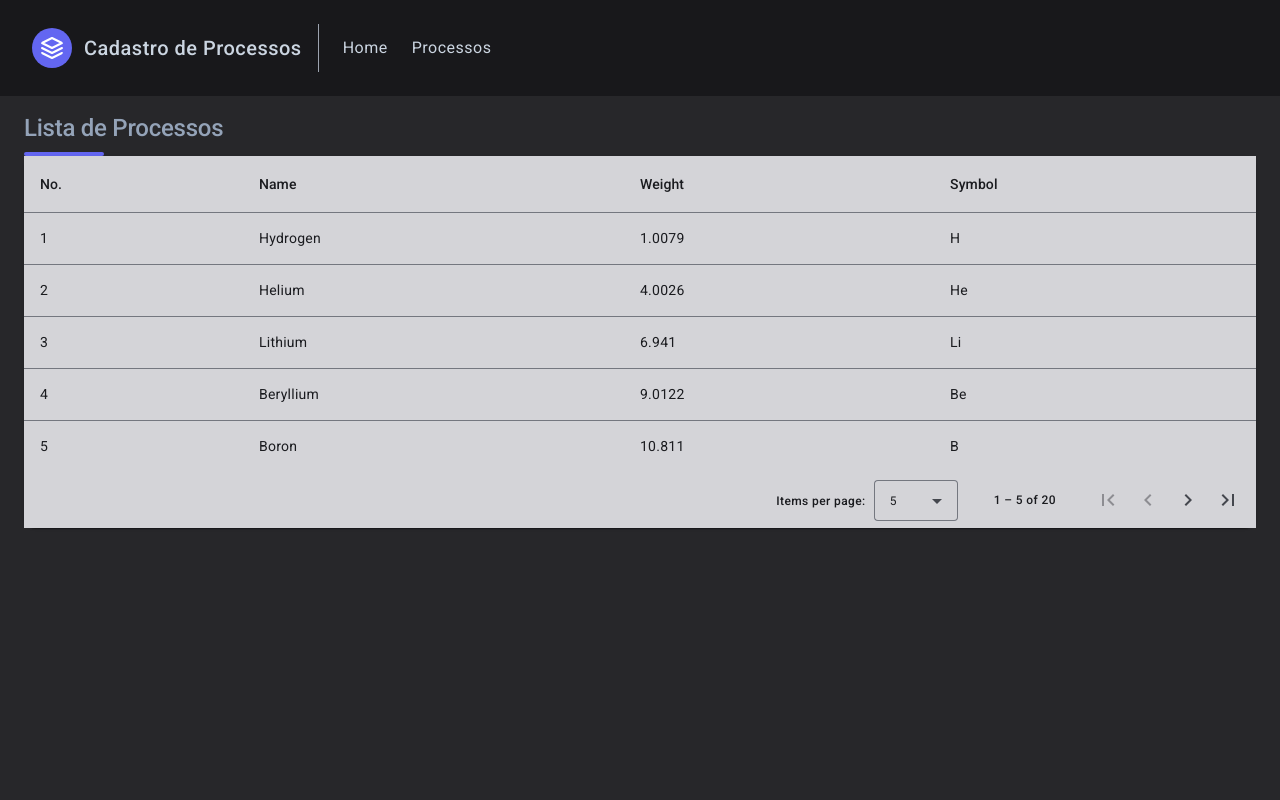
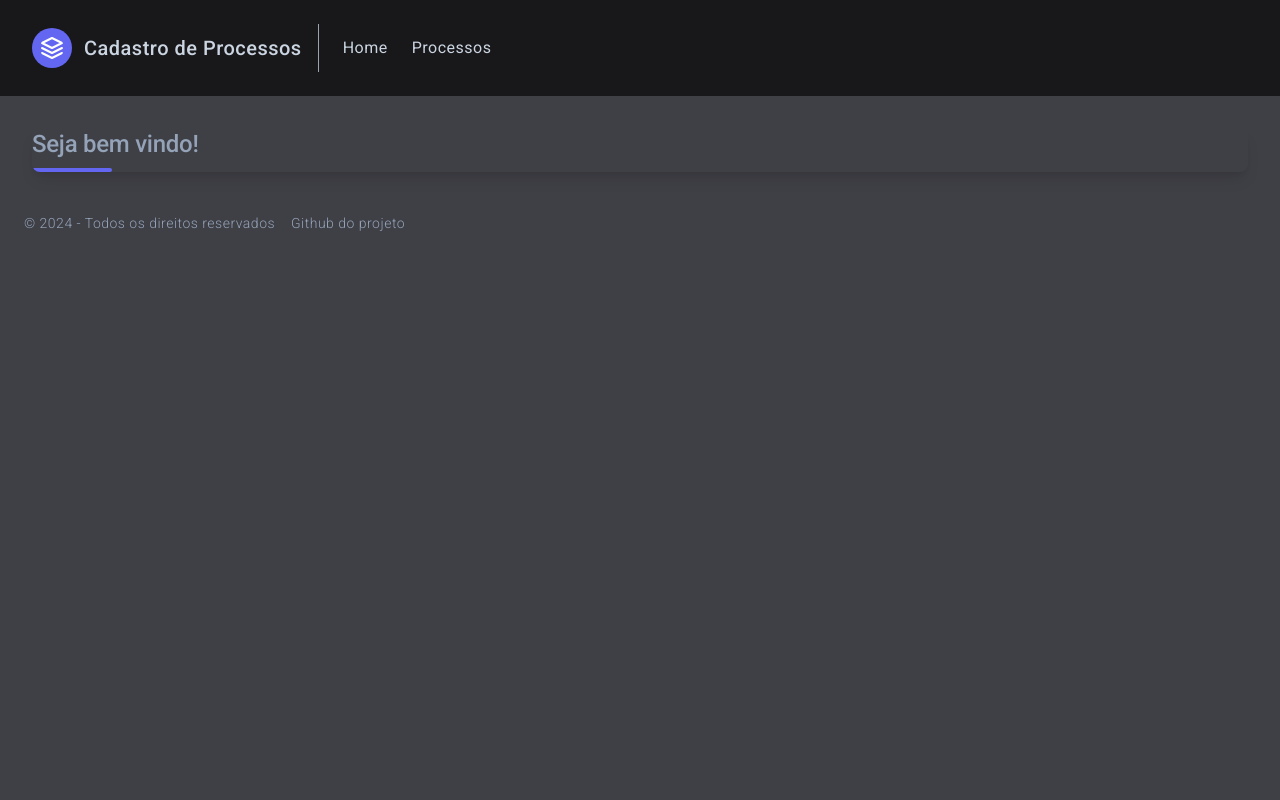
Before and after one commit to nitlawalter/cadastro-processos-tailwind-app, an Angular app: page /processos-register in a window 1280 px wide. Before the commit this address led to /. Shown: the top 800 px of the page. Built offline with nearby package versions, Linux system fonts and the light colour scheme.

Commit message:
ajustes nas paginas

```diff
--- a/src/app/app.component.html
+++ b/src/app/app.component.html
@@ -1,8 +1,9 @@
-<div class="h-screen flex flex-col">
+<div class="h-screen flex flex-col bg-zinc-700">
 
   <app-header />
 
-  <app-processos-list />
+  <!--<app-processos-list />-->
+  <router-outlet />
 
   <app-footer />
 
--- a/src/app/app.routes.ts
+++ b/src/app/app.routes.ts
@@ -1,3 +1,9 @@
+import { ProcessosRegisterComponent } from './pages/processos-register/processos-register.component';
 import { Routes } from '@angular/router';
+import { ProcessosListComponent } from './pages/processos-list/processos-list.component';
 
-export const routes: Routes = [];
+export const routes: Routes = [
+  {path: '', redirectTo: 'processos-list', pathMatch: 'full'},
+  {path: 'processos-list', component: ProcessosListComponent},
+  {path: 'processos-register', component: ProcessosRegisterComponent},
+];
--- a/src/app/components/footer/footer.component.html
+++ b/src/app/components/footer/footer.component.html
@@ -1,4 +1,4 @@
-<footer class="bg-zinc-700 text-slate-300 font-light h-12 content-center px-2 flex flex-1">
+<footer class="bg-zinc-700 text-slate-300 font-light h-12 content-center px-2 flex flex-0 relative">
   <div class="py-1 flex items-center sm:flex-row flex-col">
     <p class="text-sm text-slate-400 sm:ml-4 sm:pl-4 sm:py-2 sm:mt-0 mt-4 content-center">
         © 2024 - Todos os direitos reservados
--- a/src/app/components/header/header.component.html
+++ b/src/app/components/header/header.component.html
@@ -1,4 +1,4 @@
-<header class="bg-zinc-900 h-24 text-slate-300 content-center px-6  body-font">
+<header class="bg-zinc-900 h-24 text-slate-300 content-center px-6  body-font overflow-hidden">
   <div class="container flex flex-wrap p-2 flex-col md:flex-row items-center">
     <a class="flex title-font font-medium items-center text-slate-300 mb-4 md:mb-0">
       <svg xmlns="http://www.w3.org/2000/svg" fill="none" stroke="currentColor" stroke-linecap="round" stroke-linejoin="round" stroke-width="2" class="w-10 h-10 text-white p-2 bg-indigo-500 rounded-full" viewBox="0 0 24 24">
@@ -7,8 +7,14 @@
       <span class="ml-3 text-xl">Cadastro de Processos</span>
     </a>
     <nav class="md:mr-auto md:ml-4 md:py-1 md:pl-4 md:border-l md:border-gray-400	flex flex-wrap items-center text-base justify-center">
-      <a class="mr-2 hover:text-slate-400 hover:bg-zinc-700 cursor-pointer rounded p-2">Home</a>
-      <a class="mr-2 hover:text-slate-400 hover:bg-zinc-700 cursor-pointer rounded p-2">Processos</a>
+      <a class="mr-2 hover:text-slate-400 hover:bg-zinc-700 cursor-pointer rounded p-2"
+        (click)="navigateTo('processos-register')" >
+        Home
+      </a>
+      <a class="mr-2 hover:text-slate-400 hover:bg-zinc-700 cursor-pointer rounded p-2"
+      (click)="navigateTo('processos-list')" >
+        Processos
+      </a>
     </nav>
   </div>
 </header>
--- a/src/app/components/header/header.component.ts
+++ b/src/app/components/header/header.component.ts
@@ -1,12 +1,20 @@
 import { Component } from '@angular/core';
+import { MatIconModule } from '@angular/material/icon';
+import { Router } from '@angular/router';
 
 @Component({
   selector: 'app-header',
   standalone: true,
-  imports: [],
+  imports: [MatIconModule],
   templateUrl: './header.component.html',
   styleUrl: './header.component.scss'
 })
 export class HeaderComponent {
 
+  constructor(private router: Router ) { }
+
+  navigateTo(route: string) {
+    this.router.navigate([route]);
+  }
+
 }
--- a/src/app/pages/processos-list/processos-list.component.html
+++ b/src/app/pages/processos-list/processos-list.component.html
@@ -1,11 +1,12 @@
-<main class="bg-zinc-800 text-slate-200 flex-1 px-6 py-4">
+<div class="flex w-full flex-auto justify-center sm:p-6 md:p-8">
+<main class="bg-default flex w-full flex-auto flex-col sm:max-w-360 sm:overflow-hidden sm:rounded-lg sm:shadow-lg">
 
   <div class="lg:w-1/2 w-full mb-6 lg:mb-0">
     <h1 class="!sm:text-3xl !text-2xl !font-medium !title-font !mb-2 !text-slate-400">Lista de Processos</h1>
     <div class="h-1 w-20 bg-indigo-500 rounded"></div>
   </div>
 
-  <div class="min-h-lvh">
+  <div class="mt-2">
     <mat-card class="!bg-zinc-200">
       <table mat-table [dataSource]="dataSource" class="!bg-zinc-300">
 
@@ -37,7 +38,7 @@
         <tr mat-row *matRowDef="let row; columns: displayedColumns;"></tr>
       </table>
 
-      <mat-paginator [pageSizeOptions]="[5, 10, 20]"
+      <mat-paginator [pageSizeOptions]="[5, 10]"
                      showFirstLastButtons
                      aria-label="Select page of periodic elements"
                      class="!bg-zinc-300 !font-medium">
@@ -46,3 +47,4 @@
   </div>
 
 </main>
+</div>
--- a/src/app/pages/processos-register/processos-register.component.html
+++ b/src/app/pages/processos-register/processos-register.component.html
@@ -1 +1,8 @@
-<p>processos-register works!</p>
+<div class="flex w-full flex-auto justify-center sm:p-6 md:p-8">
+  <main class="bg-default flex w-full flex-auto flex-col sm:max-w-360 sm:overflow-hidden sm:rounded-lg sm:shadow-lg">
+    <div class="lg:w-1/2 w-full mb-6 lg:mb-0">
+      <h1 class="!sm:text-3xl !text-2xl !font-medium !title-font !mb-2 !text-slate-400">Seja bem vindo!</h1>
+      <div class="h-1 w-20 bg-indigo-500 rounded"></div>
+    </div>
+  </main>
+</div>
```
Also changed, not shown: package.json (line endings or trailing spaces).
